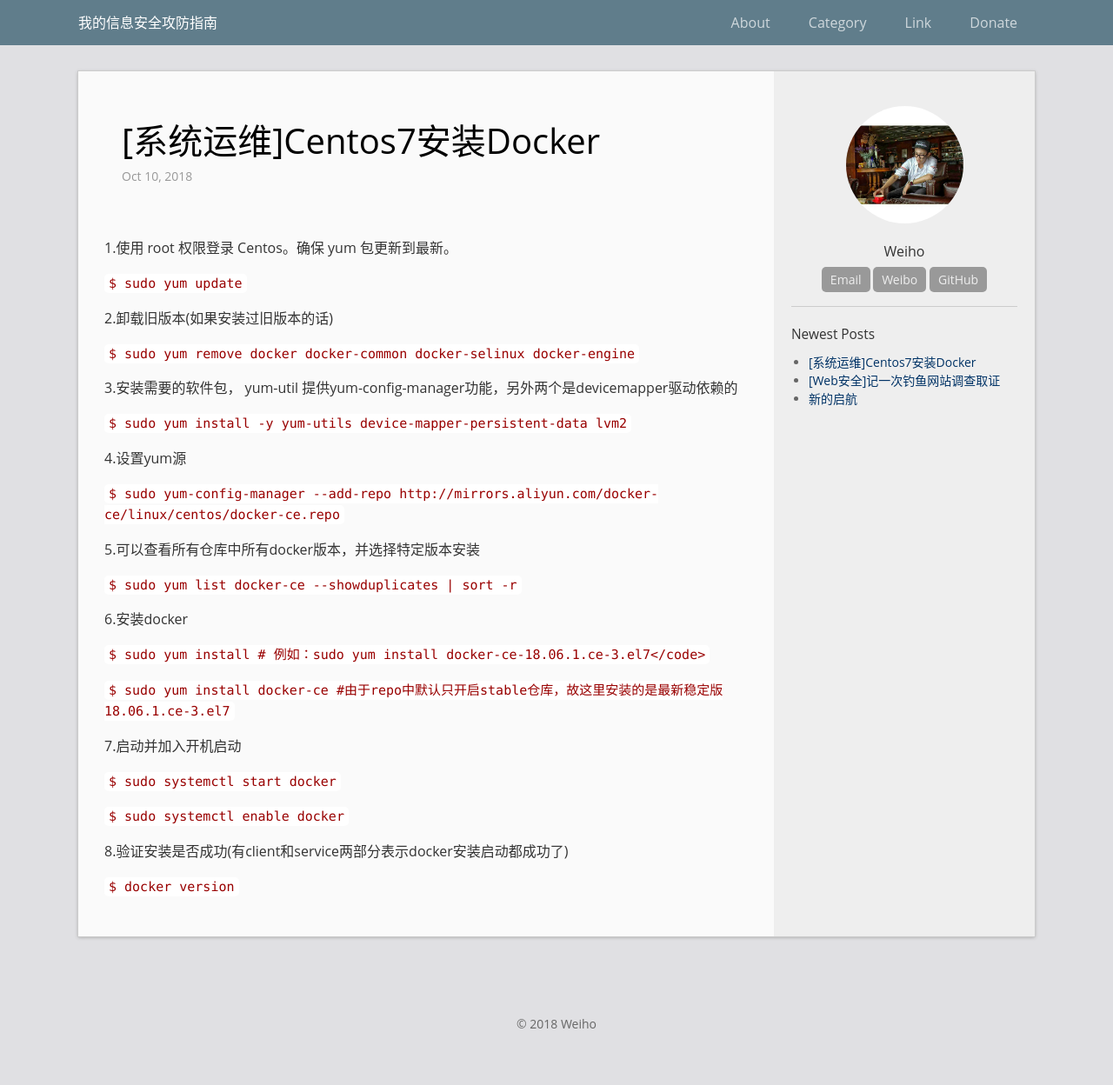
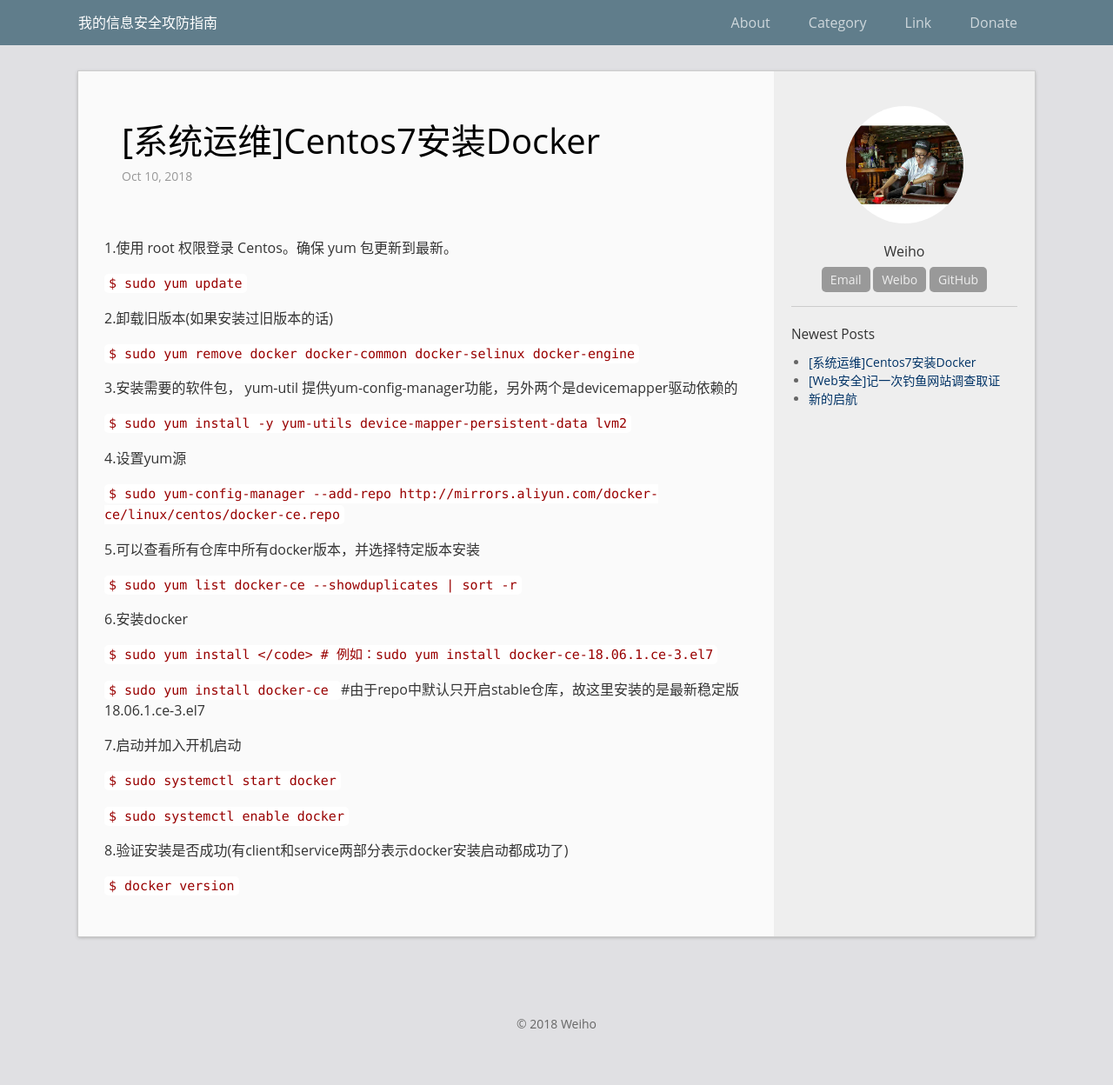
Before and after one commit to we1h0/zhaoweiho.github.io, a Jekyll site: the page built from _posts/2018-10-10-Centos7-Install-Docker.md, in a window 1280 px wide. Shown: the whole page at 87% size. Built offline with Jekyll 4.4.1, drawn with Linux system fonts in a browser that asks for light colours.

```diff
--- a/_posts/2018-10-10-Centos7-Install-Docker.md
+++ b/_posts/2018-10-10-Centos7-Install-Docker.md
@@ -29,9 +29,9 @@ permalink: /archivers/Centos7-Install-Docker
 
  6.安装docker
 
- <code>  $ sudo yum install <FQPN>  # 例如：sudo yum install docker-ce-18.06.1.ce-3.el7</code>
+ <code>  $ sudo yum install <FQPN> </code>  # 例如：sudo yum install docker-ce-18.06.1.ce-3.el7
 
- <code>  $ sudo yum install docker-ce  #由于repo中默认只开启stable仓库，故这里安装的是最新稳定版18.06.1.ce-3.el7</code>
+ <code>  $ sudo yum install docker-ce  </code>  #由于repo中默认只开启stable仓库，故这里安装的是最新稳定版18.06.1.ce-3.el7
 
  7.启动并加入开机启动
 
```
